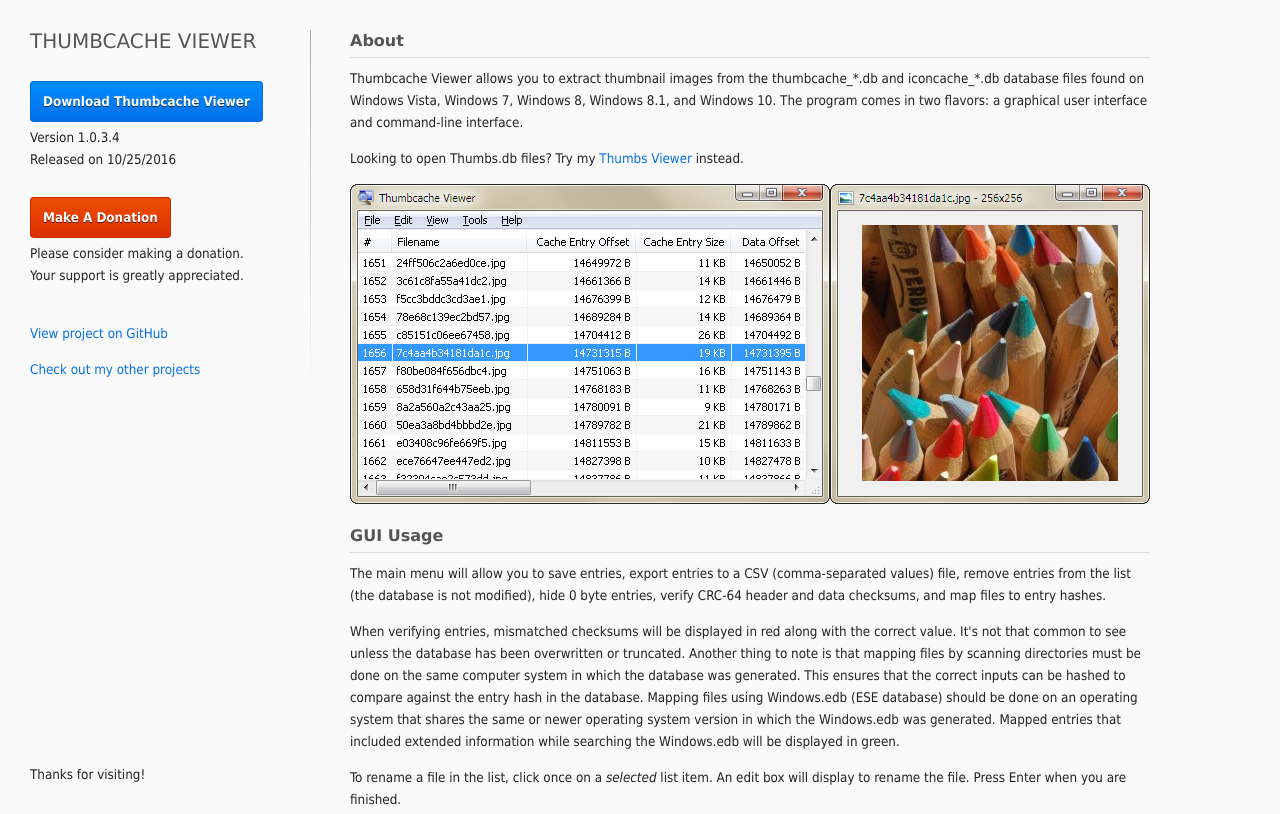
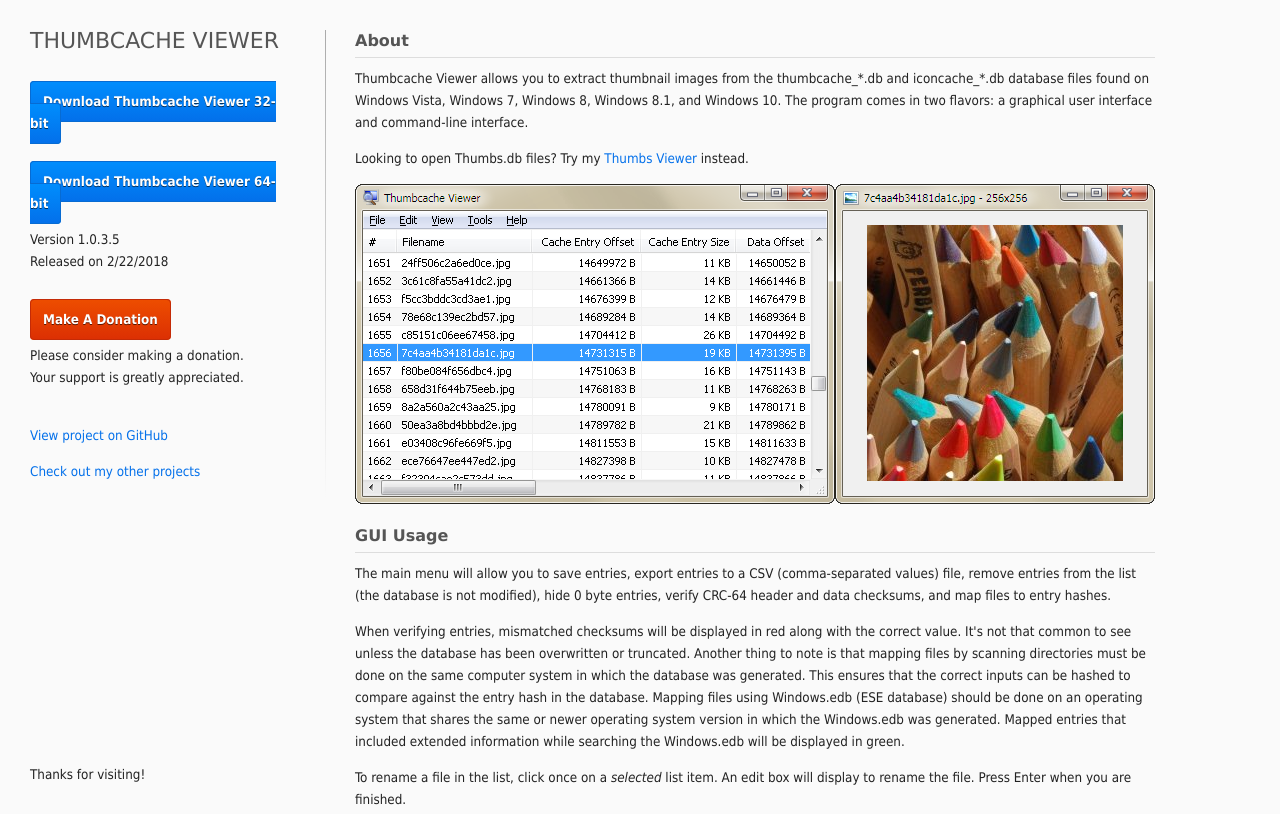
Before and after one commit to thumbcacheviewer/thumbcacheviewer.github.io, a plain HTML site: page index.html in a window 1280 px wide. Shown: the top 814 px of the page. Drawn offline with Linux system fonts and the light colour scheme.

Commit message:
Added 64-bit version.

```diff
--- a/index.html
+++ b/index.html
@@ -18,8 +18,10 @@
 		<header>
 			<p><a class="header" href="https://thumbcacheviewer.github.io/">Thumbcache Viewer</a></p>
 			<br />
-			<p><a class="button" href="https://github.com/thumbcacheviewer/thumbcacheviewer/releases/download/v1.0.3.4/thumbcache_viewer.zip">Download Thumbcache Viewer</a></p>
-			<p>Version 1.0.3.4<br />Released on 10/25/2016</p>
+			<p><a class="button" href="https://github.com/thumbcacheviewer/thumbcacheviewer/releases/download/v1.0.3.5/thumbcache_viewer_32.zip">Download Thumbcache Viewer 32-bit</a></p>
+			<br />
+			<p><a class="button" href="https://github.com/thumbcacheviewer/thumbcacheviewer/releases/download/v1.0.3.5/thumbcache_viewer_64.zip">Download Thumbcache Viewer 64-bit</a></p>
+			<p>Version 1.0.3.5<br />Released on 2/22/2018</p>
 			<br />
 			<p><a class="donate" href="https://www.paypal.com/cgi-bin/webscr?cmd=_donations&business=B8KT7Z87ECW66&lc=US&item_name=Thumbcache%20Viewer&currency_code=USD&bn=PP%2dDonationsBF%3abtn_donateCC_LG%2egif%3aNonHosted">Make A Donation</a></p>
 			<p>Please consider making a donation.<br />Your support is greatly appreciated.</p>
--- a/styles.css
+++ b/styles.css
@@ -40,7 +40,7 @@ a:hover
 a.header
 {
 	font-family: Verdana, Tahoma, Arial;
-	font-size: 20px;
+	font-size: 22px;
 	font-weight: 500;
 	color: #555555;
 	text-decoration: none;
@@ -129,7 +129,7 @@ header
 	position: fixed;
 	left: 30px;
 	top: 30px;
-	width: 250px;
+	width: 265px;
 	padding-right: 30px;
 	border-image: linear-gradient( to bottom, rgb( 170, 170, 170 ), rgba( 0, 0, 0, 0 ) ) 1 100%;
 	-webkit-border-image: -webkit-gradient( linear, 0 0, 0 100%, from( rgb( 170, 170, 170 ) ), to( rgba( 0, 0, 0, 0 ) ) ) 1 100%;
@@ -143,7 +143,7 @@ header
 section
 {
 	position: relative;
-	left: 320px;
+	left: 325px;
 	width: 800px;
 	margin: 30px;
 }
@@ -153,10 +153,10 @@ footer
 	position: fixed;
 	left: 30px;
 	bottom: 0px;
-	width: 250px;
+	width: 265px;
 }
 
-@media screen and (max-width: 1189px)
+@media screen and (max-width: 1184px)
 {
 	header, footer
 	{
@@ -179,7 +179,7 @@ footer
 	}
 }
 
-@media screen and (max-height: 555px) and (min-width: 1190px)
+@media screen and (max-height: 555px) and (min-width: 1185px)
 {
 	footer
 	{
```
